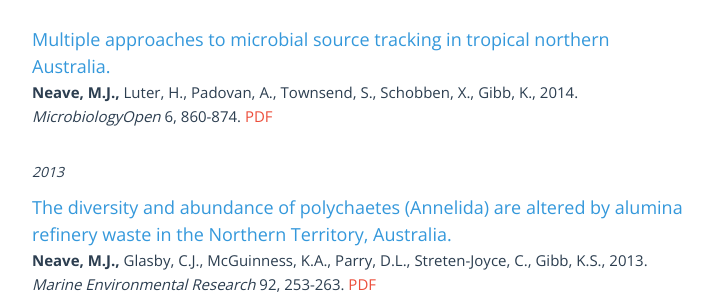
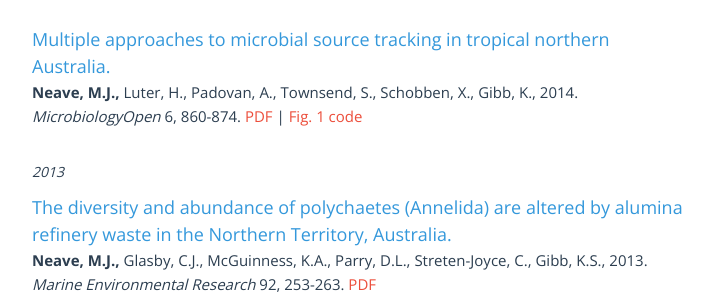
Before and after one commit to neavemj/neavemj.github.io, a Jekyll site: the page built from publications.html, in a window 1280 px wide. Shown: the part 853-1153 px from the top of the page, without its empty margins (278-1001 px from the left). Built offline with Jekyll 4.4.1, drawn with Linux system fonts in a browser that asks for light colours; nearby versions of some CDN libraries; comment, search, counter and statistics services are not loaded.

Commit message:
added link to Darwin map

```diff
--- a/publications.html
+++ b/publications.html
@@ -41,6 +41,8 @@
       <h1bl>Multiple approaches to microbial source tracking in tropical northern Australia.</h1bl>
       <p><b>Neave, M.J.,</b> Luter, H., Padovan, A., Townsend, S., Schobben, X., Gibb, K., 2014. <i>MicrobiologyOpen</i> 6, 860-874.
 	  <a id="pdf-pubs" href=/pdfs/Neave_et_al-2014-MicrobiologyOpen.pdf>PDF</a>
+	  |
+	  <a id="code-link" href="/posts/darwinMap">Fig. 1 code</a>
 	  </p>
 
       <br>
```
